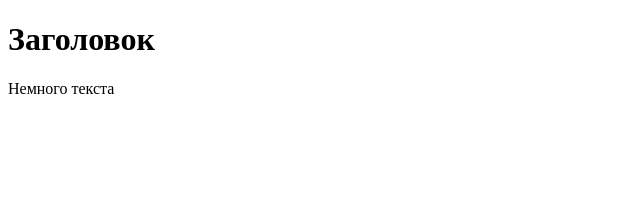
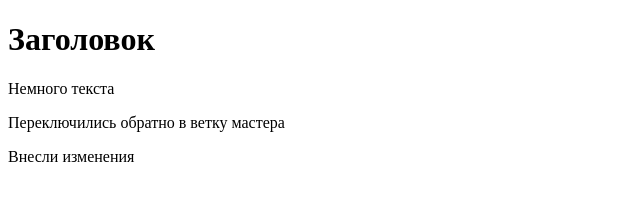
Before and after one commit to matannieros/sitairis, a plain HTML site: page index.html in a window 1280 px wide. Shown: the whole page, without its empty margins (0-640 px from the left). Drawn offline with Linux system fonts and the light colour scheme.

```diff
--- a/index.html
+++ b/index.html
@@ -7,4 +7,6 @@
 <body>
 	<h1>Заголовок</h1>
 	<p>Немного текста</p>
+	<p>Переключились обратно в ветку мастера</p>
+	<p>Внесли изменения</p>
 </body>
```
Also changed, not shown: 1.png.
